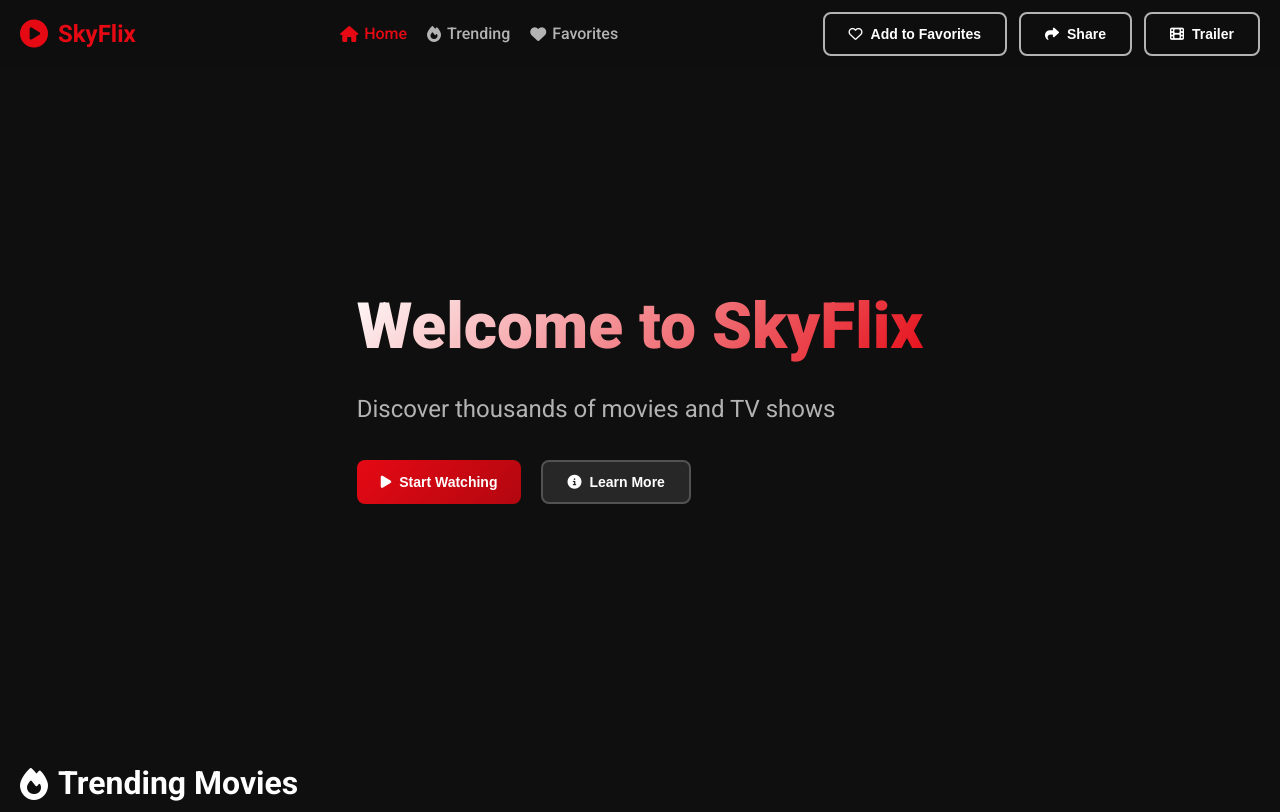
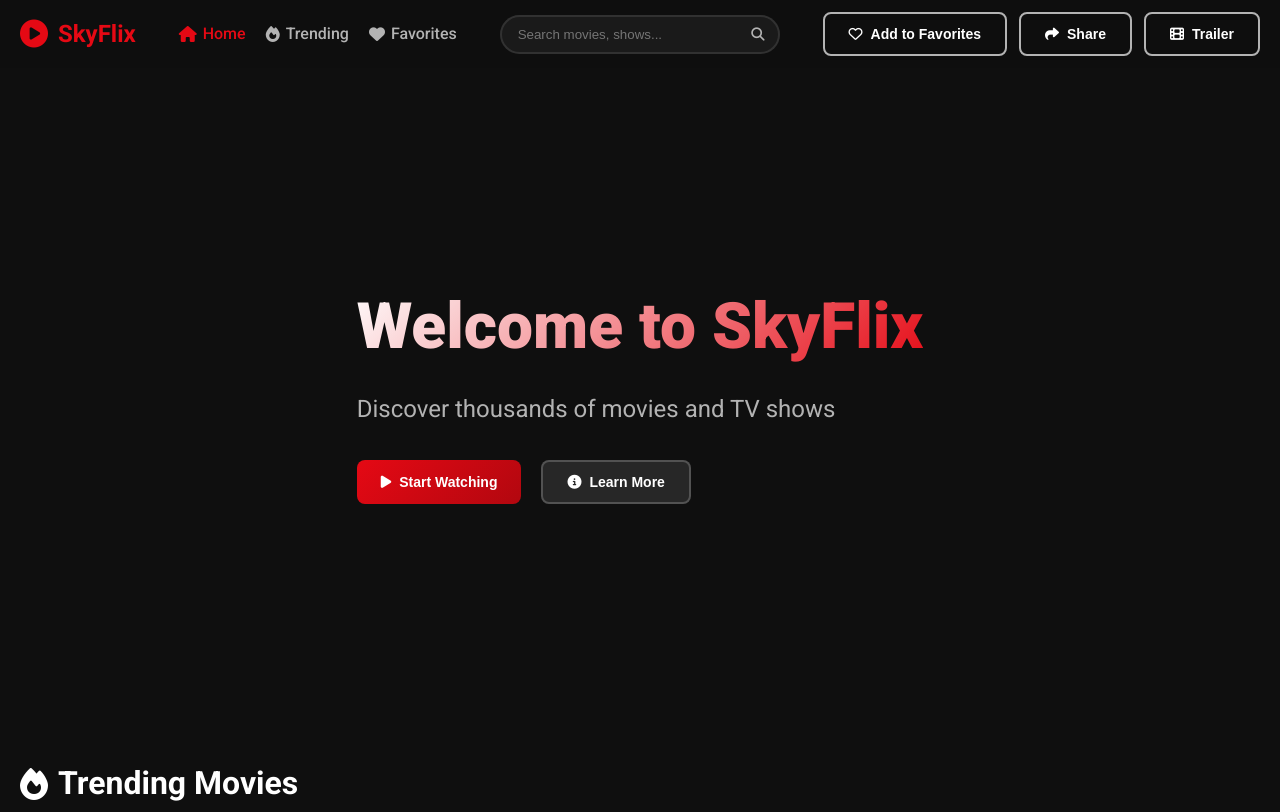
Before and after one commit to eddshield25/skyflix, a plain HTML site: page my-website8/index.html in a window 1280 px wide. Shown: the top 812 px of the page. Drawn offline with Linux system fonts and the light colour scheme; no server answers.

Commit message:
Update index.html

```diff
--- a/my-website8/index.html
+++ b/my-website8/index.html
@@ -43,6 +43,15 @@
           <i class="fas fa-heart"></i> Favorites
         </a>
       </nav>
+      <div class="search-container">
+  <input type="text" class="search-bar" placeholder="Search movies, shows..."
+         aria-label="Search for movies or shows"
+         onclick="openSearchModal()"
+         readonly />
+  <button class="search-icon" aria-label="Open search" onclick="openSearchModal()">
+    <i class="fas fa-search"></i>
+  </button>
+</div>
 <div class="modal-actions">
   <button class="btn btn-outline" onclick="toggleFavorite()">
     <i class="far fa-heart"></i> Add to Favorites
```
